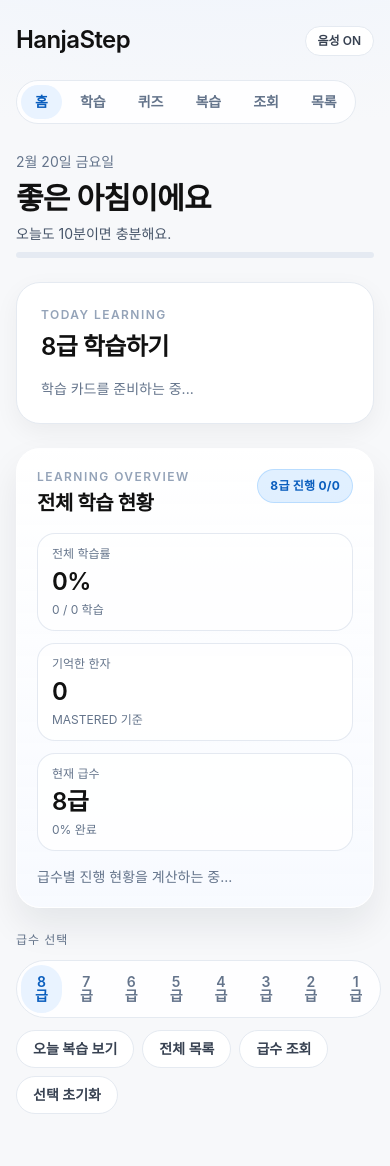
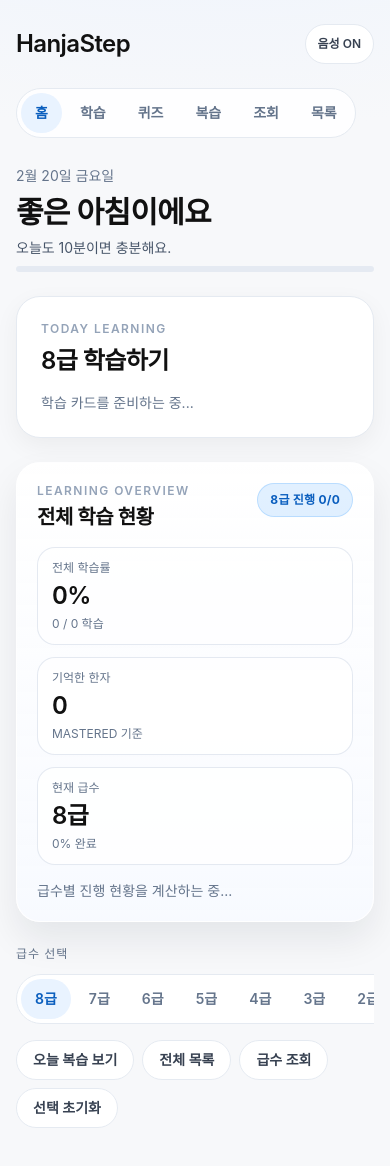
Before and after one commit to byoh5/hanja, a React (Vite) app: page / in a window 390 px wide. Built offline with nearby package versions, Linux system fonts and the light colour scheme.

Commit message:
Improve mobile accessibility and responsive grade dashboards

```diff
--- a/src/components/Layout.tsx
+++ b/src/components/Layout.tsx
@@ -21,7 +21,7 @@ export function Layout() {
 
       <div className="mx-auto flex min-h-screen w-full max-w-4xl flex-col px-4 pb-10 pt-6 sm:px-6">
         <header className="mb-6 flex items-end justify-between">
-          <Link to="/" className="text-2xl font-semibold tracking-tight text-ink">
+          <Link to="/" className="inline-flex min-h-10 items-center py-1 text-2xl font-semibold tracking-tight text-ink">
             HanjaStep
           </Link>
           <button type="button" onClick={toggleSpeechEnabled} className="btn-muted px-3 py-1.5 text-xs">
--- a/src/index.css
+++ b/src/index.css
@@ -58,6 +58,7 @@ select {
     display: inline-flex;
     align-items: center;
     justify-content: center;
+    min-height: 40px;
     border: none;
     border-radius: var(--radius-lg);
     background-color: var(--color-primary);
@@ -78,6 +79,7 @@ select {
     display: inline-flex;
     align-items: center;
     justify-content: center;
+    min-height: 40px;
     border: 1px solid var(--color-border);
     border-radius: var(--radius-lg);
     background-color: #ffffff;
@@ -101,6 +103,10 @@ select {
   }
 
   .segment-btn {
+    display: inline-flex;
+    align-items: center;
+    justify-content: center;
+    min-height: 40px;
     border: none;
     border-radius: 999px;
     background: transparent;
@@ -186,7 +192,7 @@ select {
   .hanja-meta-grid {
     display: grid;
     gap: 8px;
-    grid-template-columns: repeat(2, minmax(0, 1fr));
+    grid-template-columns: 1fr;
   }
 
   .hanja-meta-toolbar {
@@ -217,6 +223,10 @@ select {
   }
 
   .hanja-tts-btn {
+    display: inline-flex;
+    align-items: center;
+    justify-content: center;
+    min-height: 38px;
     border: 1px solid #d8dee8;
     border-radius: 999px;
     background: rgba(255, 255, 255, 0.92);
@@ -263,6 +273,12 @@ select {
 
   .hanja-meta-reading .hanja-meta-text {
     color: #1e3a8a;
+  }
+}
+
+@media (min-width: 420px) {
+  .hanja-meta-grid {
+    grid-template-columns: repeat(2, minmax(0, 1fr));
   }
 }
 
--- a/src/pages/CharListPage.tsx
+++ b/src/pages/CharListPage.tsx
@@ -154,7 +154,8 @@ export function CharListPage() {
       <article className="surface-card space-y-5 p-5 sm:p-6">
         <div>
           <p className="mb-2 text-xs font-semibold uppercase tracking-[0.08em] text-slate-500">급수</p>
-          <div className="segment-control overflow-x-auto">
+          <div className="overflow-x-auto pb-1">
+            <div className="segment-control min-w-max">
               {SUPPORTED_GRADES.map((option) => {
                 const isActive = option === grade;
                 const className = ['segment-btn', isActive ? 'segment-btn-active' : ''].filter(Boolean).join(' ');
@@ -172,6 +173,7 @@ export function CharListPage() {
                   </button>
                 );
               })}
+            </div>
           </div>
         </div>
 
--- a/src/pages/HomePage.tsx
+++ b/src/pages/HomePage.tsx
@@ -214,7 +214,8 @@ export function HomePage() {
 
       <footer className="space-y-3">
         <p className="text-xs font-medium uppercase tracking-[0.08em] text-slate-500">급수 선택</p>
-        <div className="segment-control">
+        <div className="overflow-x-auto pb-1">
+          <div className="segment-control min-w-max">
             {GRADE_OPTIONS.map((grade) => {
               const isActive = grade === effectiveGrade;
               const className = ['segment-btn', isActive ? 'segment-btn-active' : '']
@@ -235,6 +236,7 @@ export function HomePage() {
               );
             })}
           </div>
+        </div>
 
         <div className="flex flex-wrap gap-2">
           <Link to="/review" className="btn-muted px-4 py-2 text-sm">
--- a/src/pages/QuizPage.tsx
+++ b/src/pages/QuizPage.tsx
@@ -242,7 +242,8 @@ export function QuizPage() {
           <div className="mt-2 space-y-4">
             <div>
               <p className="mb-2 text-xs font-semibold uppercase tracking-[0.08em] text-slate-500">급수</p>
-              <div className="segment-control">
+              <div className="overflow-x-auto pb-1">
+                <div className="segment-control min-w-max">
                   {GRADE_OPTIONS.map((option) => {
                     const isActive = configuredGrade === option;
                     const className = ['segment-btn', isActive ? 'segment-btn-active' : '']
@@ -264,10 +265,12 @@ export function QuizPage() {
                   })}
                 </div>
               </div>
+            </div>
 
             <div>
               <p className="mb-2 text-xs font-semibold uppercase tracking-[0.08em] text-slate-500">문제 수</p>
-              <div className="segment-control">
+              <div className="overflow-x-auto pb-1">
+                <div className="segment-control min-w-max">
                   {QUESTION_OPTIONS.map((option) => {
                     const className = option === questionCount ? 'segment-btn segment-btn-active' : 'segment-btn';
                     return (
@@ -283,6 +286,7 @@ export function QuizPage() {
                       </button>
                     );
                   })}
+                </div>
               </div>
             </div>
           </div>
```
Lines whose indentation alone changed are shown as unchanged.
